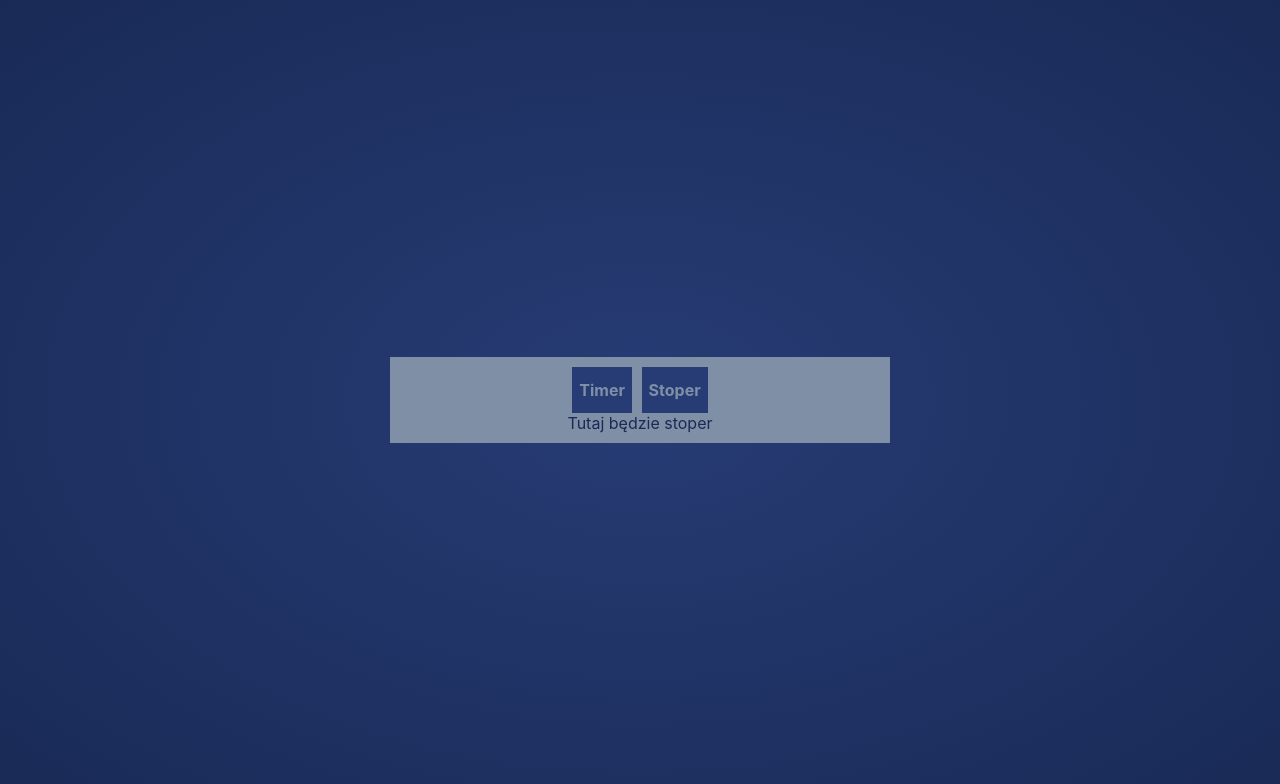
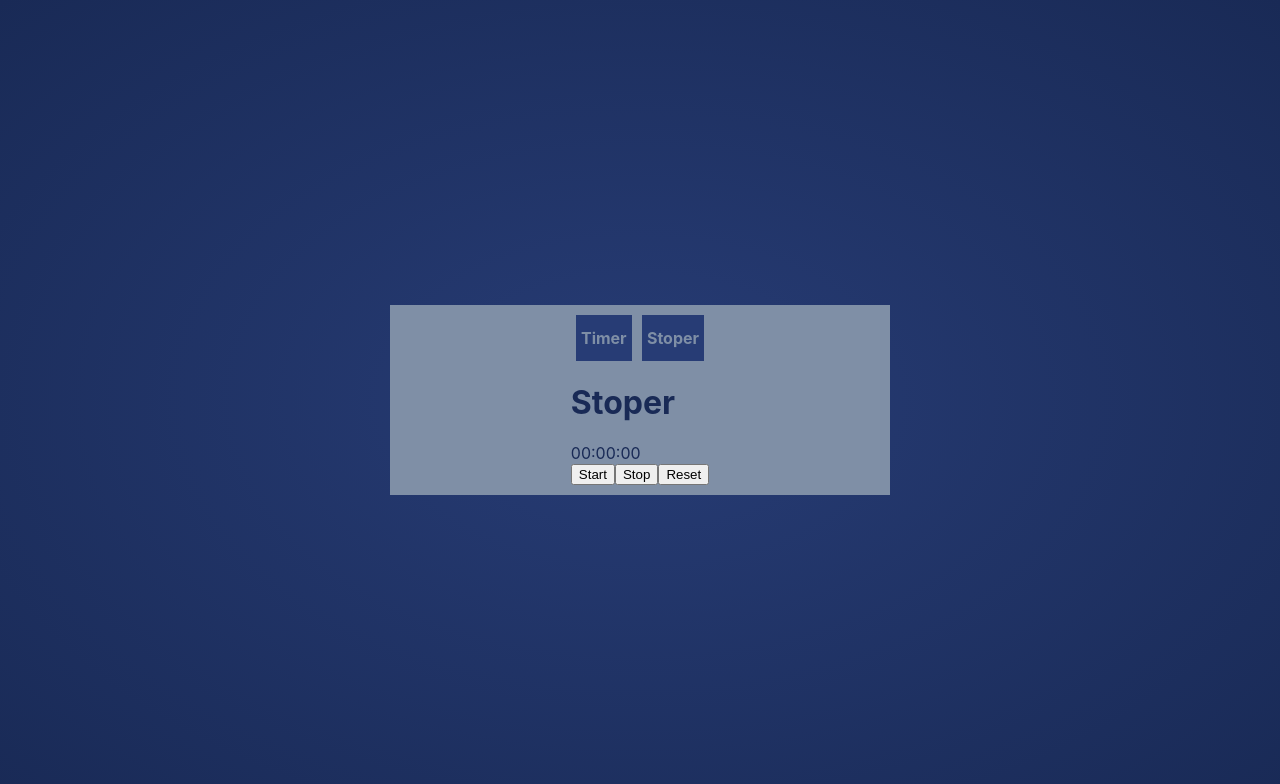
Before and after one commit to budnickip/stopwatch, a React (Create React App) app: page /stopwatch/stoper in a window 1280 px wide. Shown: the top 784 px of the page. Built offline with nearby package versions, Linux system fonts and the light colour scheme.

Commit message:
stoper liczy czas

```diff
--- a/src/containers/StopWatch/index.js
+++ b/src/containers/StopWatch/index.js
@@ -1,7 +1,42 @@
+import { useEffect, useState } from "react"
+
 function StopWatch() {
+    const [startTime, setStartTime] = useState(0)
+    const [running, setRunning] = useState(false)
+    const [endTime, setEndTime] = useState(0)
+    const [stoper, setStoper] = useState("00:00:00")
+
+    const measureTime = () =>{
+        setStartTime(performance.now())
+        setRunning(true)
+    }
+    const stopTime = () =>{
+        setEndTime(performance.now())
+        setRunning(false)
+    }
+    const resetTime = () =>{
+        setRunning(false)
+        setStoper("00:00:00")
+    }
+
+    useEffect(()=>{
+        const intervalStoper = setInterval(() => {
+             if(running){
+                setStoper(Math.round(performance.now()-startTime))
+             }else{
+             //  handleBreak()
+               clearInterval(intervalStoper)
+             }
+           }, 10);
+           return () => clearInterval(intervalStoper);
+         })
     return(
-        <div className="stop-watch">
-            Tutaj będzie stoper
+        <div className="stopwatch">
+            <h1 className="stopwatch__header">Stoper</h1>
+            <div className="time">{stoper}</div>
+            <button onClick={measureTime}>Start</button>
+            <button onClick={stopTime}>Stop</button>
+            <button onClick={resetTime}>Reset</button>
         </div>
     )
 }
```
